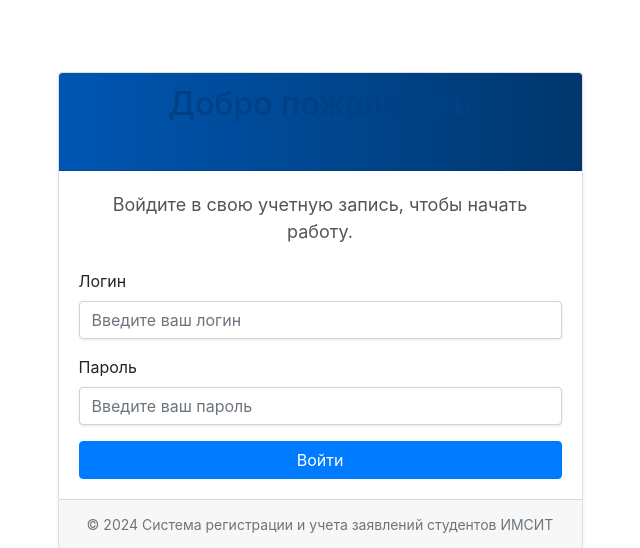
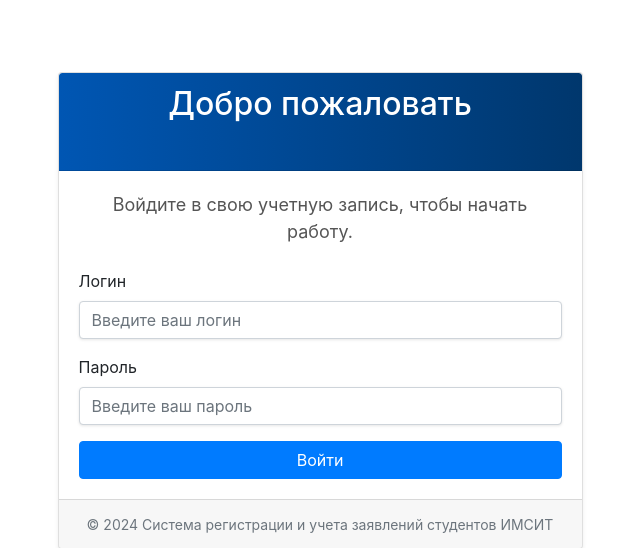
Before and after one commit to ParkourJohnson/Kurs, a Flask app: page / in a window 1280 px wide. Shown: the part 56-604 px from the top of the page, without its empty margins (320-960 px from the left). Run offline with Flask 3, Linux system fonts and the light colour scheme.

Commit message:
Welcome fix

```diff
--- a/static/css/styles.css
+++ b/static/css/styles.css
@@ -280,3 +280,7 @@ body {
     max-width: 200px !important;
     white-space: normal !important;
 }
+
+.card-header h2 {
+    color: white !important;
+}
```
